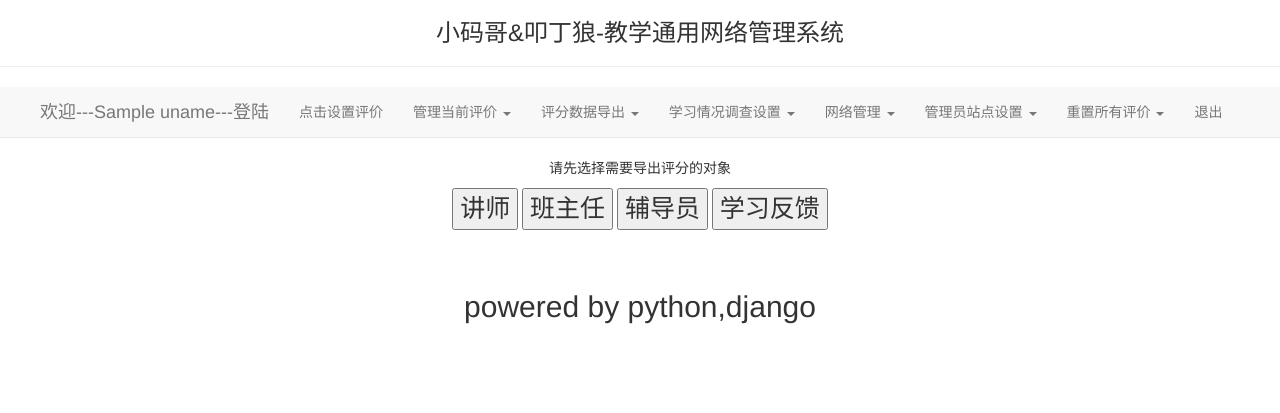
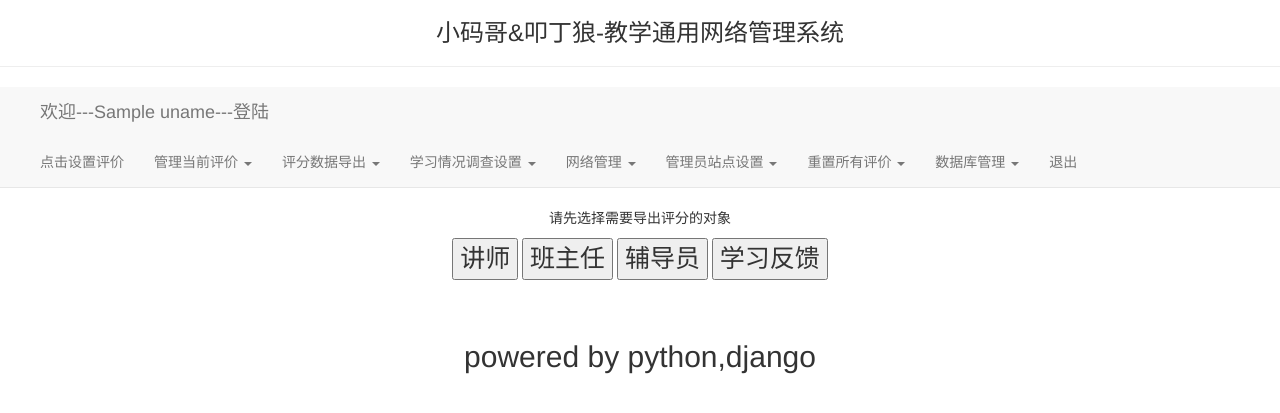
Before and after one commit to headB/asset_cms, a Django app: template templates/estimate/export.html in a window 1280 px wide. Shown: the top 413 px of the page. Run offline with Django 3.2, Linux system fonts and the light colour scheme; the template is opened without the code that fills it: most values are stand-ins (such as "Sample title", 1, 10 or a date in 2020); some libraries are stand-ins or nearby versions.

Commit message:
在评价系统中增加首页显示跳转数据库

```diff
--- a/templates/estimate/base.html
+++ b/templates/estimate/base.html
@@ -119,6 +119,13 @@
 								</a>
 							</li>
 
+							<li class="dropdown">
+									<a href="/admin" class="dropdown-toggle" >
+										数据库管理
+										<b class="caret"></b>
+									</a>
+								</li>
+
 
 						<li ><a href="/estimate/exit">退出</a></li>
 					</ul>
```
